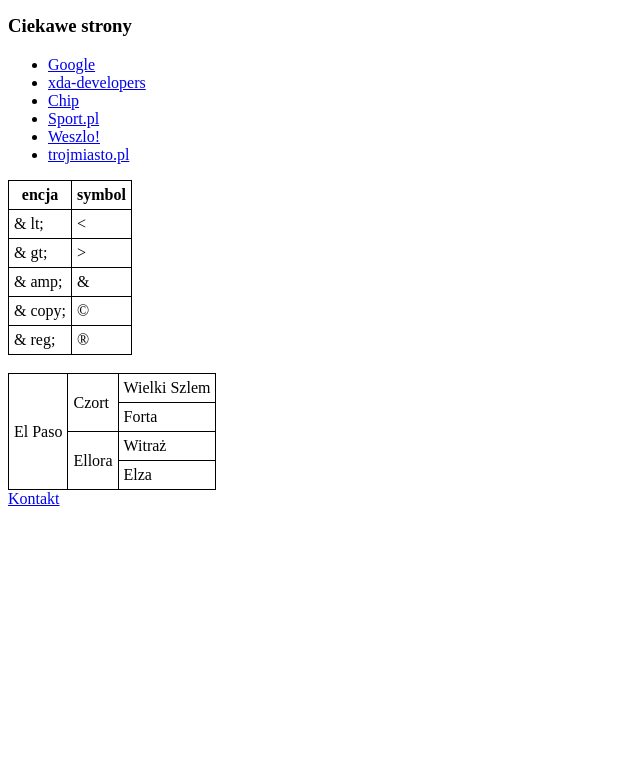
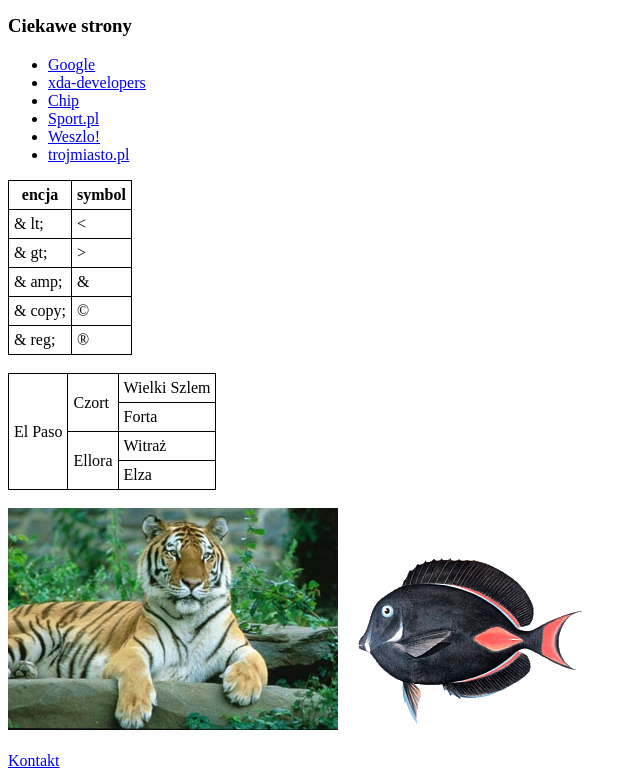
Before and after one commit to Skalkowski/TechnoWeb, a plain HTML site: page index.html in a window 1280 px wide. Shown: the part 591-1369 px from the top of the page, without its empty margins (0-640 px from the left). Before the commit the page ends 1107 px from the top, so only its background shows below. Drawn offline with Linux system fonts and the light colour scheme.

Commit message:
1 lab 2/3

```diff
--- a/index.html
+++ b/index.html
@@ -110,7 +110,10 @@
 			<td>Elza</td>
 		</tr>
 	</table>
-
+	<br />
+	<img src="images/tygrys.jpg" alt="tygrysej">
+	<img src="images/ryba-mala.png" alt="rybka" title="Serwis Akwarystyczny" usemap="http://www.google.com">
+	<br /><br />
 	<a href="mailto:michalskalkowski@gmail.com">Kontakt</a>
 </body>
 </html>
```
Also changed, not shown: images/ryba-mala.png (added), images/tygrys.jpg (added).
